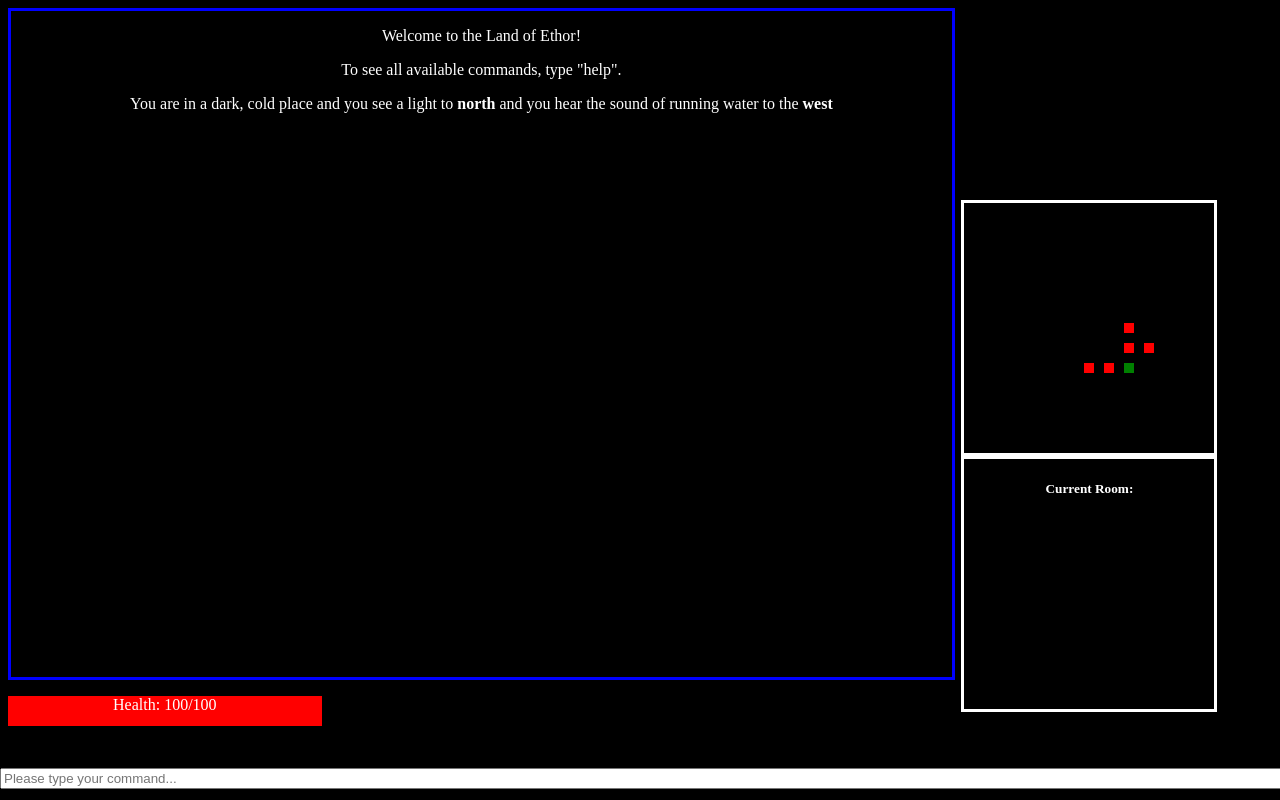
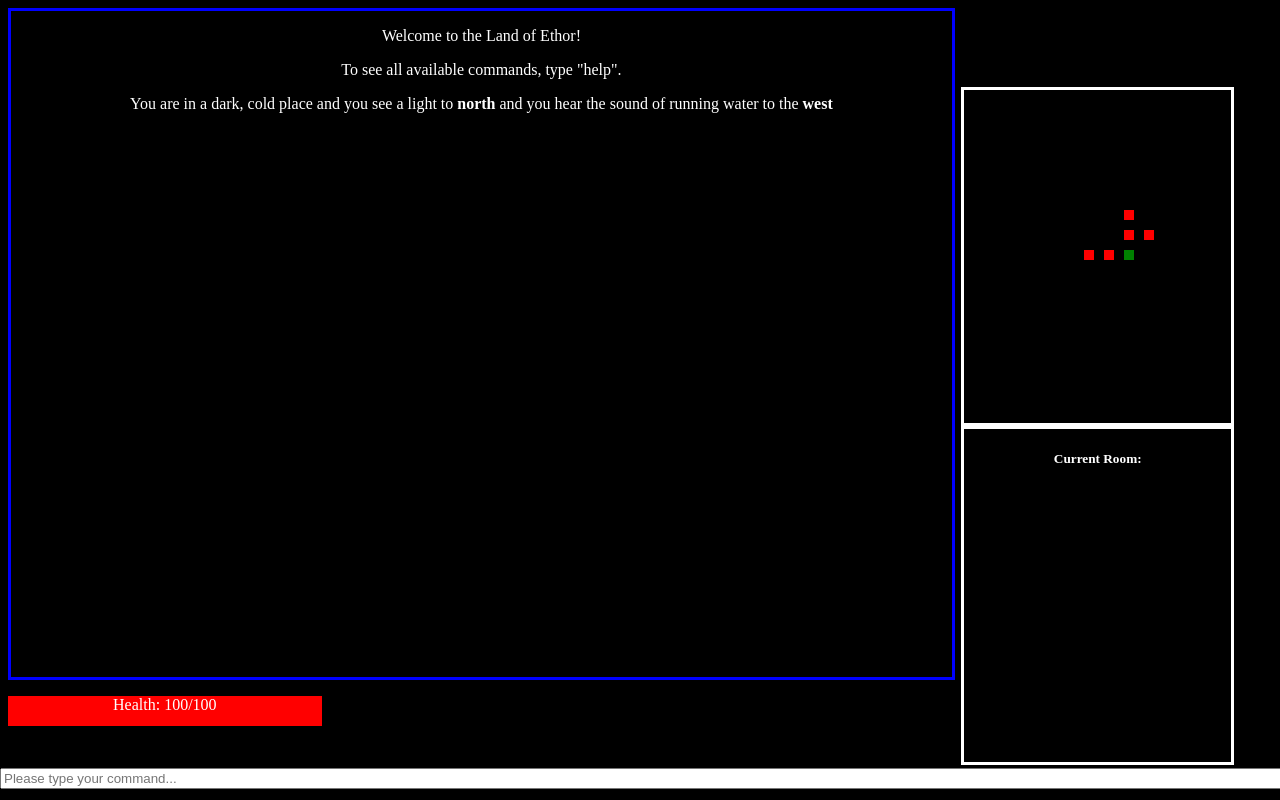
Before and after one commit to Rogue-dev/Ethor, a plain HTML site: page index.html in a window 1280 px wide. Drawn offline with nearby package versions, Linux system fonts and the light colour scheme.

Commit message:
🚨🗃 Updated with Glitch

```diff
--- a/style.css
+++ b/style.css
@@ -58,10 +58,10 @@ input:focus {
 
 #minimap {
   border-style: solid;
-  width: 250px;
-  height: 250px;
+  width: 21.25%;
+  height: 42.5%;
   margin-left: 76%;
-  margin-top: -42%;
+  margin-top: -51%;
 }
 
 ::-webkit-scrollbar {
@@ -73,10 +73,9 @@ canvas {
 }
 
 #current-room-info {
-  width:250px;
-  height: 250px;
+  width:21.25%;
+  height: 42.5%;
   border-style: solid;
   border-color: white;
-    margin-left: 76%;
-
+  margin-left: 76%;
 }
```
